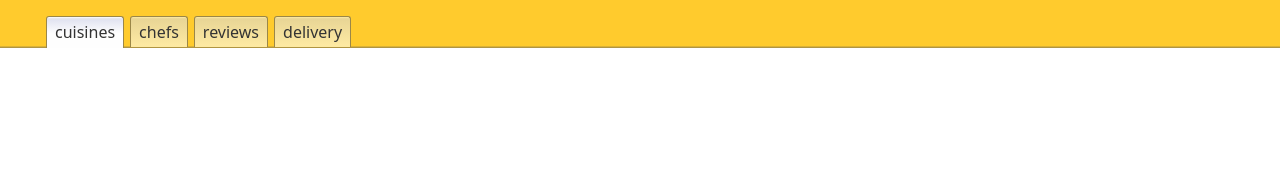
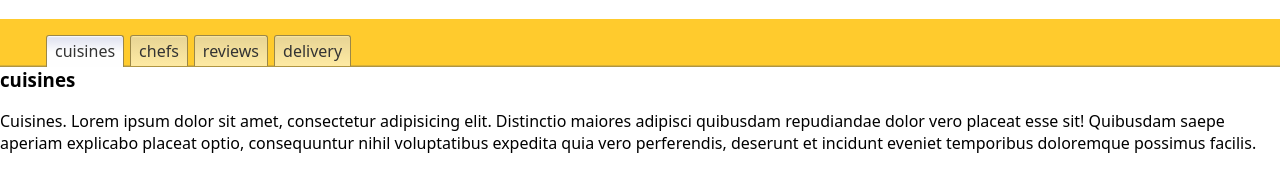
Before and after one commit to spencerharris63/FlexNav, a plain HTML site: page app/index.html in a window 1280 px wide. Drawn offline with Linux system fonts and the light colour scheme.

Commit message:
updataed to end of class

```diff
--- a/app/index.html
+++ b/app/index.html
@@ -10,11 +10,23 @@
   <body>
     <nav>
       <ul>
-        <li><a class="active" href="index.html">cuisines</a></li>
-        <li><a href="chefs.html">chefs</a></li>
-        <li><a href="reviews.html">reviews</a></li>
-        <li><a href="delivery.html">delivery</a></li>
+        <li>
+          <a data-story="cuisines" href="#cuisines">cuisines</a>
+        </li>
+        <li>
+          <a data-story="chefs" href="#chefs">chefs</a>
+        </li>
+        <li>
+          <a data-story="reviews" href="#reviews">reviews</a>
+        </li>
+        <li>
+          <a data-story="delivery" href="#delivery">delivery</a>
+        </li>
       </ul>
     </nav>
+
+    <div class="content"></div>
+
+    <script src="js/scripts.js"></script>
   </body>
 </html>
--- a/app/js/scripts.js
+++ b/app/js/scripts.js
@@ -1 +1,58 @@
-// scripts go here
+const data = [
+  {
+    section: 'cuisines',
+    story:
+      'Cuisines. Lorem ipsum dolor sit amet, consectetur adipisicing elit. Distinctio maiores adipisci quibusdam repudiandae dolor vero placeat esse sit! Quibusdam saepe aperiam explicabo placeat optio, consequuntur nihil voluptatibus expedita quia vero perferendis, deserunt et incidunt eveniet temporibus doloremque possimus facilis.',
+  },
+  {
+    section: 'chefs',
+    story:
+      'Chefs. Possimus labore, officia dolore! Eaque ratione saepe, alias harum laboriosam deserunt laudantium blanditiis eum explicabo placeat reiciendis labore iste sint. Consectetur expedita dignissimos, non quos distinctio, eos rerum facilis eligendi.',
+  },
+  {
+    section: 'reviews',
+    story:
+      'Reviews. Asperiores laudantium, rerum ratione consequatur, culpa consectetur possimus atque ab tempore illum non dolor nesciunt. Neque, rerum. A vel non incidunt, quod doloremque dignissimos necessitatibus aliquid laboriosam architecto at cupiditate commodi expedita in, quae blanditiis.',
+  },
+  {
+    section: 'delivery',
+    story:
+      'Delivery. Possimus labore, officia dolore! Eaque ratione saepe, alias harum laboriosam deserunt laudantium blanditiis eum explicabo placeat reiciendis labore iste sint. Consectetur expedita dignissimos, non quos distinctio, eos rerum facilis eligendi.',
+  },
+];
+
+function makeActive() {
+  if (!event.target.matches('nav ul a')) return;
+  makeInactive();
+  event.target.classList.add('active');
+  let activePage = document.querySelector('.active');
+  let storyRef = activePage.dataset.story;
+  // NEW
+  for (let i = 0; i < data.length; i++) {
+    if (data[i].section === storyRef) {
+      // console.log(data[i].story);
+      contentPara.innerHTML = data[i].story;
+    }
+  }
+  makeHeader(storyRef);
+}
+
+function makeInactive() {
+  tabs.forEach(tab => tab.classList.remove('active'));
+}
+
+function makeHeader(head) {
+  const myHeader = document.createElement('h3');
+  myHeader.innerText = head;
+  contentPara.prepend(myHeader);
+}
+
+function setUp() {
+  document.querySelector('nav a').click();
+}
+
+var tabs = document.querySelectorAll('nav a');
+var contentPara = document.querySelector('.content');
+
+document.addEventListener('click', makeActive);
+window.addEventListener('load', setUp);
```
